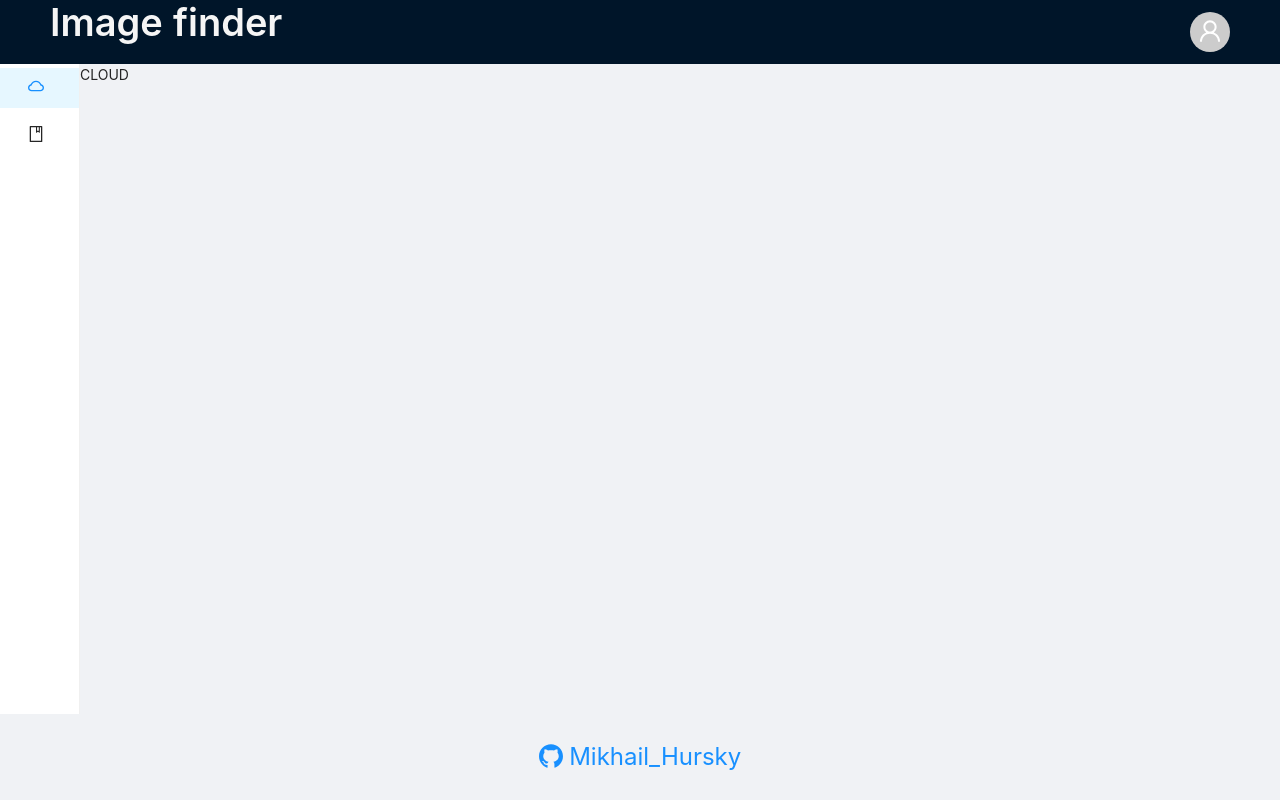
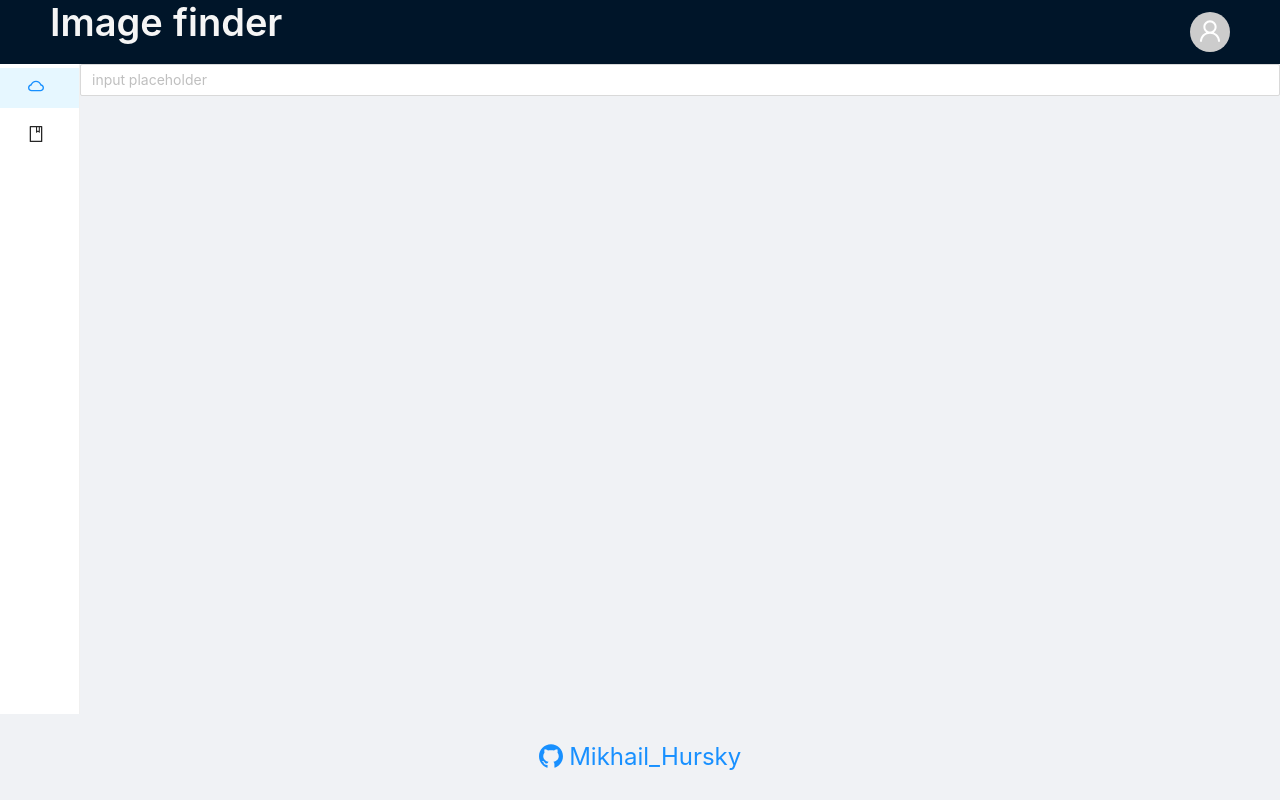
Before and after one commit to Mikhail-Hursky/test_task_elinext, a React (Create React App) app: page / in a window 1280 px wide. Built offline with nearby package versions, Linux system fonts and the light colour scheme; no server answers.

Commit message:
feat: add request photo and debonce from loadash

```diff
--- a/package.json
+++ b/package.json
@@ -12,6 +12,7 @@
     "@types/react-dom": "^17.0.0",
     "@types/react-router-dom": "^5.1.7",
     "antd": "^4.15.2",
+    "axios": "^0.21.1",
     "mobx": "^6.2.0",
     "mobx-react-lite": "^3.2.0",
     "node-sass": "^5.0.0",
@@ -48,6 +49,8 @@
     ]
   },
   "devDependencies": {
-    "@ant-design/icons": "^4.6.2"
+    "@ant-design/icons": "^4.6.2",
+    "@types/lodash": "^4.14.168",
+    "lodash": "^4.17.21"
   }
 }
--- /dev/null
+++ b/src/api/Api.ts
@@ -0,0 +1,28 @@
+import axios from "axios";
+
+const URL = "https://www.flickr.com/services/rest/";
+const api_key = "be7600b3bff8c44546825c9906aeedb8";
+const format = "json";
+
+export const Api = {
+  getPhotoById: async (tags: string, per_page = 20, page = 1) => {
+    const res = await axios
+      .get(URL + "?method=flickr.photos.search", {
+        params: {
+          api_key,
+          tags,
+          per_page,
+          page,
+          format,
+          nojsoncallback: 1,
+        },
+      })
+      .then(({ data }) => {
+        if (data.stat === "fail") throw new Error(data.message);
+
+        return data;
+      })
+      .catch((e) => console.log(e));
+    return res;
+  },
+};
--- a/src/components/content/Content.tsx
+++ b/src/components/content/Content.tsx
@@ -1,6 +1,8 @@
-import React from "react";
+import React, { useEffect } from "react";
 import { Layout } from "antd";
 import { Switch, Route } from "react-router-dom";
+import { Api } from "../../api/Api";
+import { Find } from "../find_input/Find";
 
 export default function Content() {
   return (
@@ -8,7 +10,7 @@ export default function Content() {
       <Layout.Content>
         <Switch>
           <Route exact path="/">
-            CLOUD
+            <Gallery />
           </Route>
           <Route path="/gallery">Gallery</Route>
         </Switch>
@@ -16,3 +18,15 @@ export default function Content() {
     </>
   );
 }
+
+const Gallery = () => {
+  useEffect(() => {
+    Api.getPhotoById("cats");
+  }, []);
+
+  return (
+    <>
+      <Find />
+    </>
+  );
+};
--- /dev/null
+++ b/src/components/find_input/Find.tsx
@@ -0,0 +1,26 @@
+import { Form, Input } from "antd";
+import React, { useEffect } from "react";
+import { debounce } from "lodash";
+
+export const Find = () => {
+  const [form] = Form.useForm();
+
+  const onChange = debounce((tags: string) => {
+    console.log(tags);
+  }, 400);
+
+  useEffect(() => {
+    return () => onChange.cancel();
+  }, []);
+
+  return (
+    <div>
+      <Form form={form} name="horizontal_login">
+        <Input
+          onChange={(e) => onChange(e.target.value)}
+          placeholder="input placeholder"
+        />
+      </Form>
+    </div>
+  );
+};
```
Also changed, not shown: 1 other file (tests, documents, lock files or other folders).
